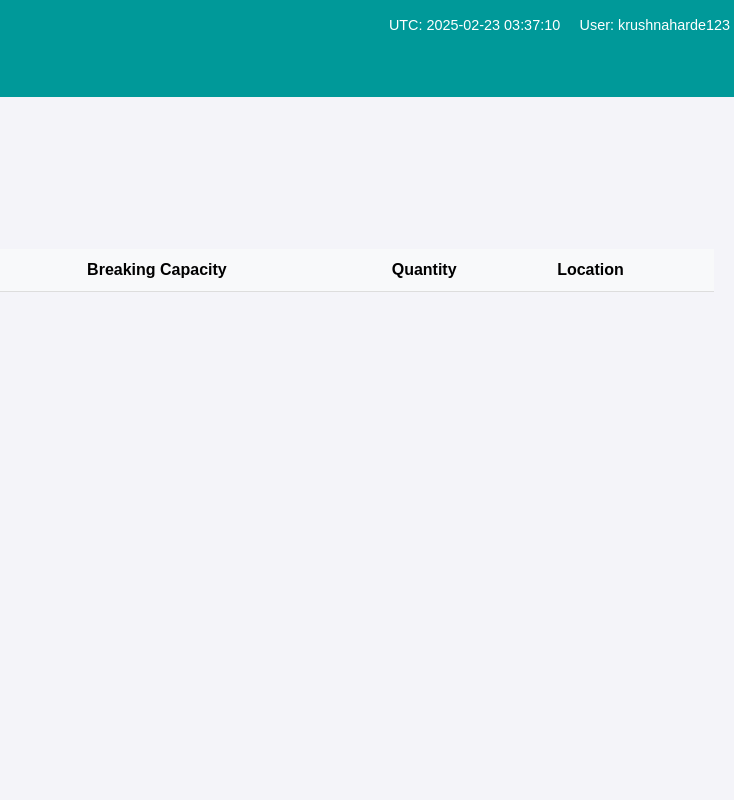
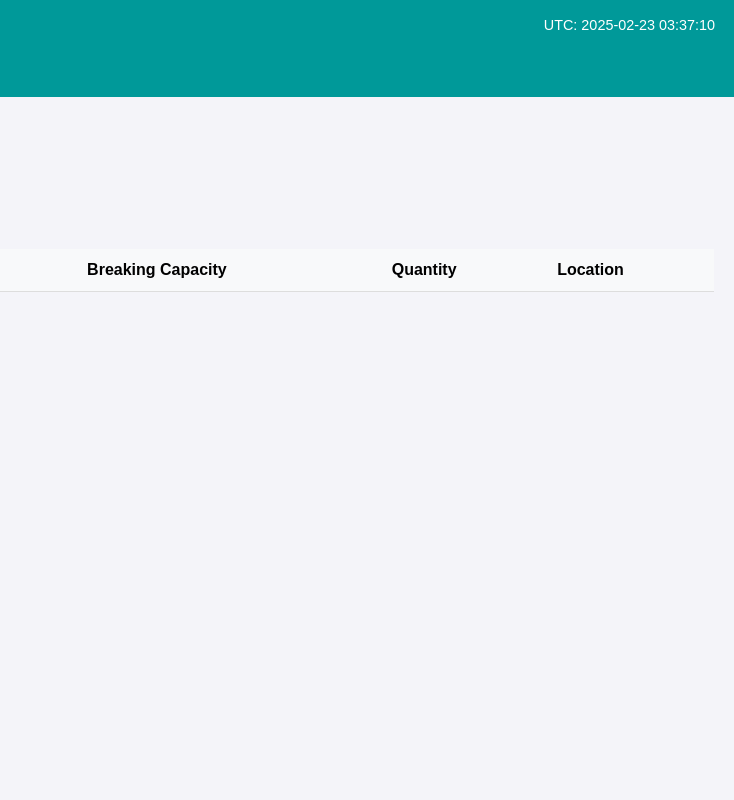
Before and after one commit to krushnaharde123/Inventory, a plain HTML site: page mcb-entry.html in a window 1280 px wide. Shown: the full height of the page, 546-1280 px from the left. Drawn offline with Linux system fonts and the light colour scheme.

Commit message:
Update mcb-entry.html

```diff
--- a/mcb-entry.html
+++ b/mcb-entry.html
@@ -13,7 +13,7 @@
         <h1>MCB Entry</h1>
         <div class="user-info">
             <span id="current-time"></span>
-            <span id="user-login">User: krushnaharde123</span>
+            <span id="user-login"></span>
         </div>
         <nav>
             <a href="index.html">Home</a>
```
